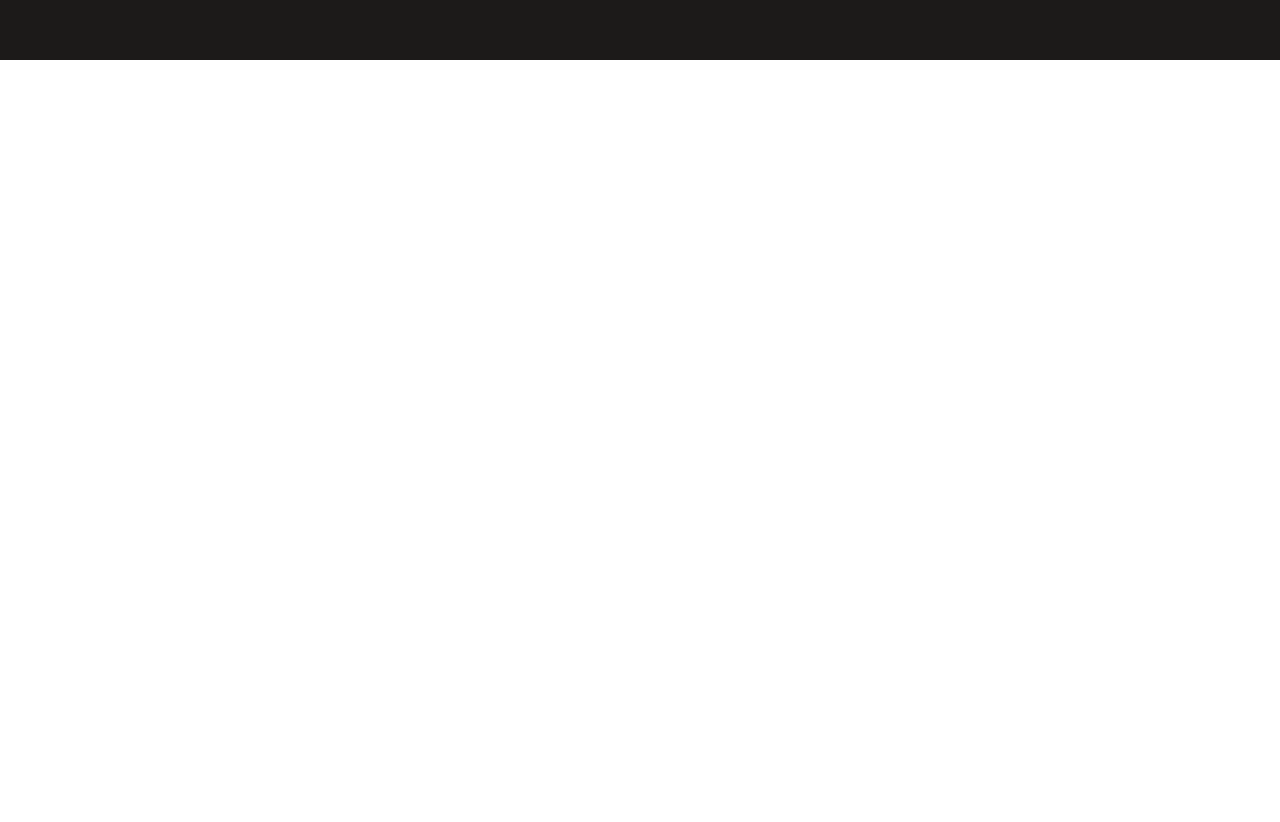
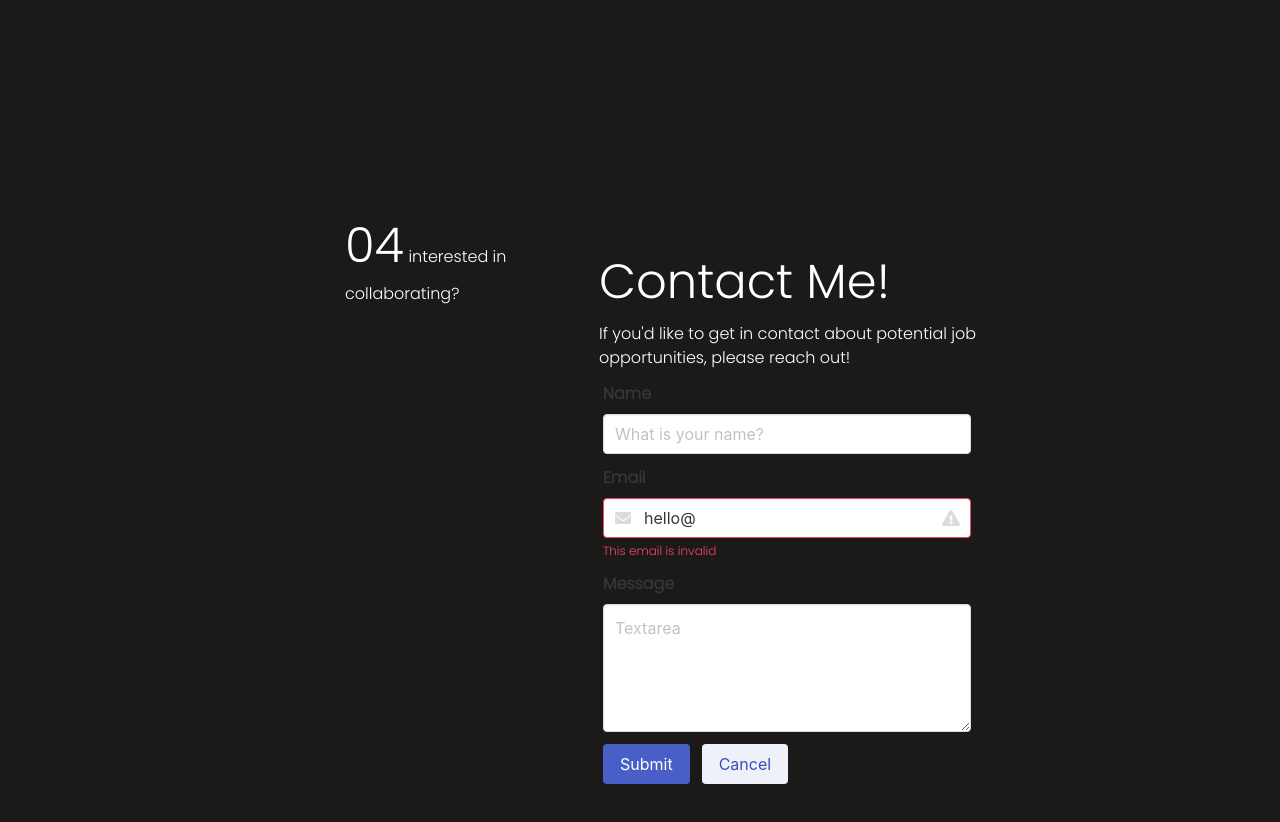
Before and after one commit to brugobi/-Personal-Portfolio-JS, a website built with webpack: page src/index.html in a window 1280 px wide. Shown: the part 2340-3162 px from the top of the page. Before the commit the page ends 2400 px from the top, so only its background shows below. Built offline with nearby package versions, Linux system fonts and the light colour scheme; files whose address does not match are found by name.

Commit message:
add form to send email

```diff
--- a/src/index.html
+++ b/src/index.html
@@ -197,6 +197,63 @@
   </section>
   <!-- END ABOUT -->
 
+  <!-- Contact -->
+  <section class="section">
+    <div class="container">
+      <div class="columns is-centered">
+        <div class="column is-3 pl-6">
+          <span class="is-size-1">04</span>
+          <span>interested in collaborating?</span>
+        </div>
+        <div class="column is-4 is-centered">
+          <div class="columns">
+            <h1 class="is-size-1 pt-6 pl-2">Contact Me!</h1>
+          </div>
+          <div class="columns">
+            <p class="pt-1 pl-2">If you'd like to get in contact about potential job opportunities, please reach out!</p>
+          </div>
+          <form action="https://formspree.io/f/myybazgg" method="POST">
+            <div class="field">
+              <label class="label">Name</label>
+              <div class="control">
+                <input class="input" type="text" placeholder="What is your name?">
+              </div>
+            </div>
 
+            <div class="field">
+              <label class="label">Email</label>
+              <div class="control has-icons-left has-icons-right">
+                <input class="input is-danger" type="email" placeholder="Email input" value="hello@" name="_replyto">
+                <span class="icon is-small is-left">
+                  <i class="fas fa-envelope"></i>
+                </span>
+                <span class="icon is-small is-right">
+                  <i class="fas fa-exclamation-triangle"></i>
+                </span>
+              </div>
+              <p class="help is-danger">This email is invalid</p>
+            </div>
+
+            <div class="field">
+              <label class="label">Message</label>
+              <div class="control">
+                <textarea class="textarea" placeholder="Textarea" name="message"></textarea>
+              </div>
+            </div>
+
+            <div class="field is-grouped">
+              <div class="control">
+                <button class="button is-link" type="submit">Submit</button>
+              </div>
+              <div class="control">
+                <button class="button is-link is-light">Cancel</button>
+              </div>
+            </div>
+          </form>
+        </div>
+      </div>
+    </div>
+  </section>
+  <!-- end contact -->
 </body>
 </html>
--- a/src/index.js
+++ b/src/index.js
@@ -1,4 +1,5 @@
 import './styles.scss';
+// eslint-disable-next-line no-unused-vars
 import Trip from './assets/images/trip.jpg';
 
 const bugerIcon = document.querySelector('#burger');
```
